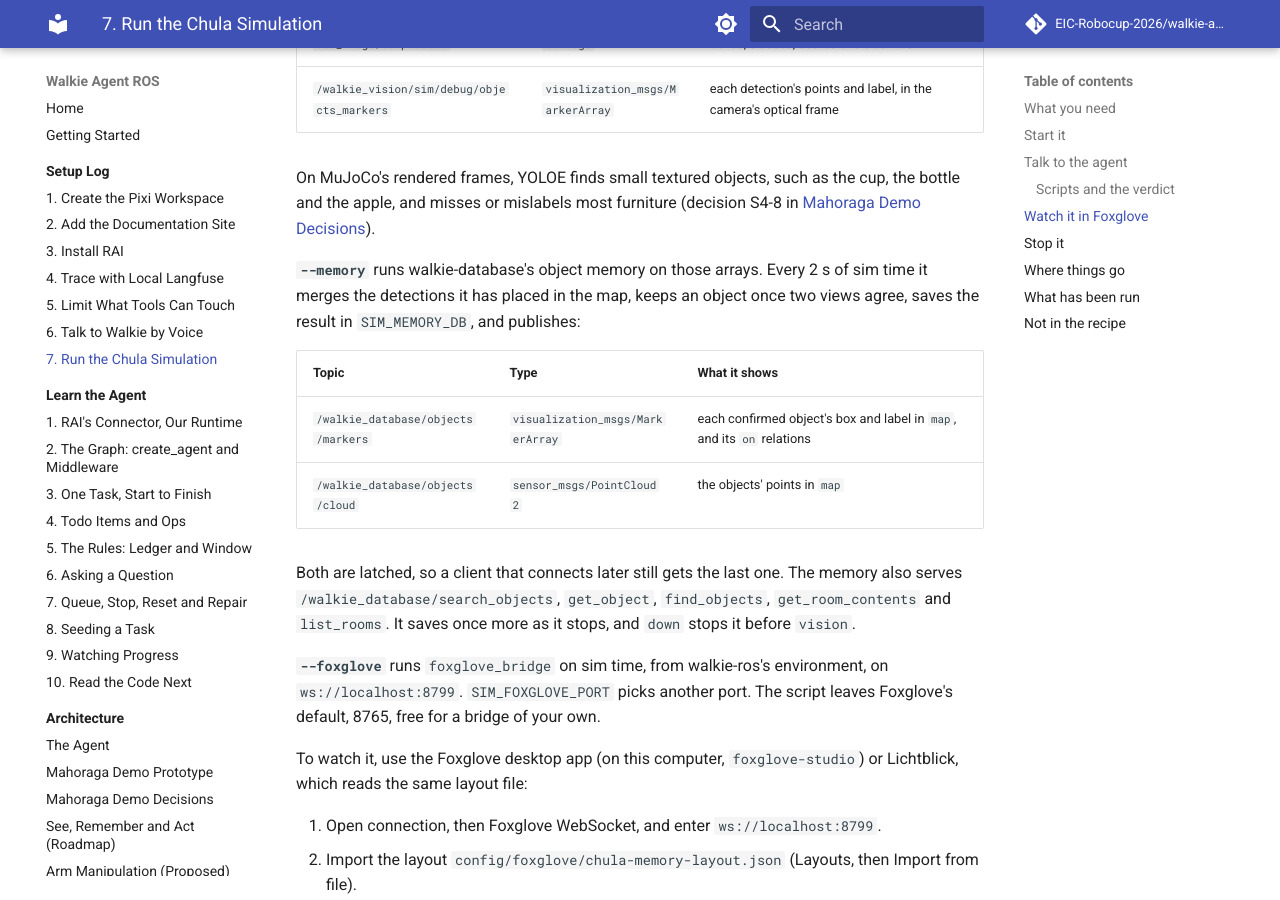
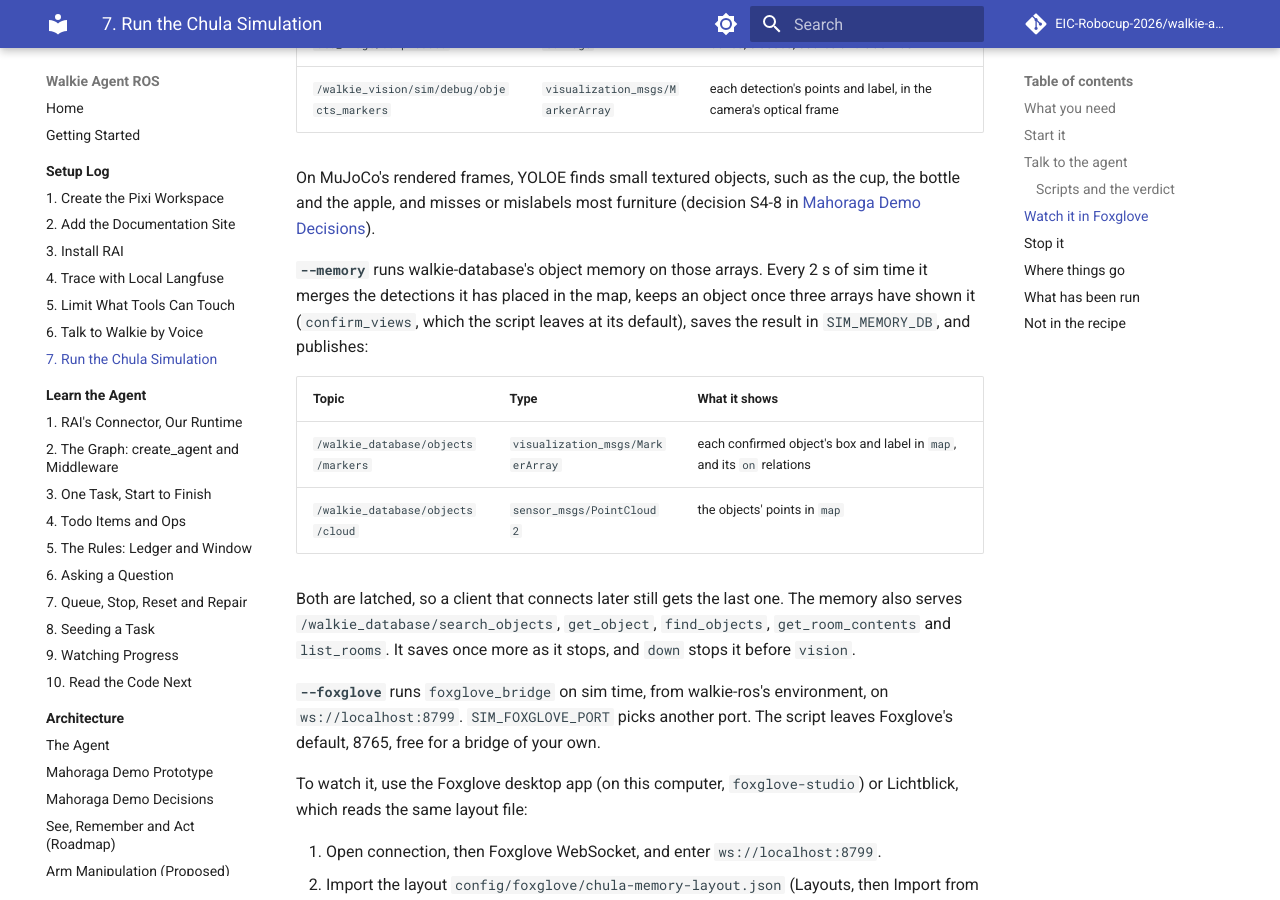
Before and after one commit to EIC-Robocup-2026/walkie-agent-ros, an MkDocs documentation site: the page built from docs/setup/08-chula-simulation.md, in a window 1280 px wide and 900 px high, scrolled down 6510 px. Built offline with MkDocs 1.6.1 and Material for MkDocs 9.7.7, drawn with Linux system fonts in a browser that asks for light colours; comment, search, counter and statistics services are not loaded.

Commit message:
docs: say the object memory confirms an object after three arrays

```diff
--- a/docs/setup/08-chula-simulation.md
+++ b/docs/setup/08-chula-simulation.md
@@ -289,7 +289,8 @@ cup, the bottle and the apple, and misses or mislabels most furniture
 
 **`--memory`** runs walkie-database's object memory on those arrays. Every 2 s
 of sim time it merges the detections it has placed in the map, keeps an object
-once two views agree, saves the result in `SIM_MEMORY_DB`, and publishes:
+once three arrays have shown it (`confirm_views`, which the script leaves at
+its default), saves the result in `SIM_MEMORY_DB`, and publishes:
 
 | Topic | Type | What it shows |
 | --- | --- | --- |
```
